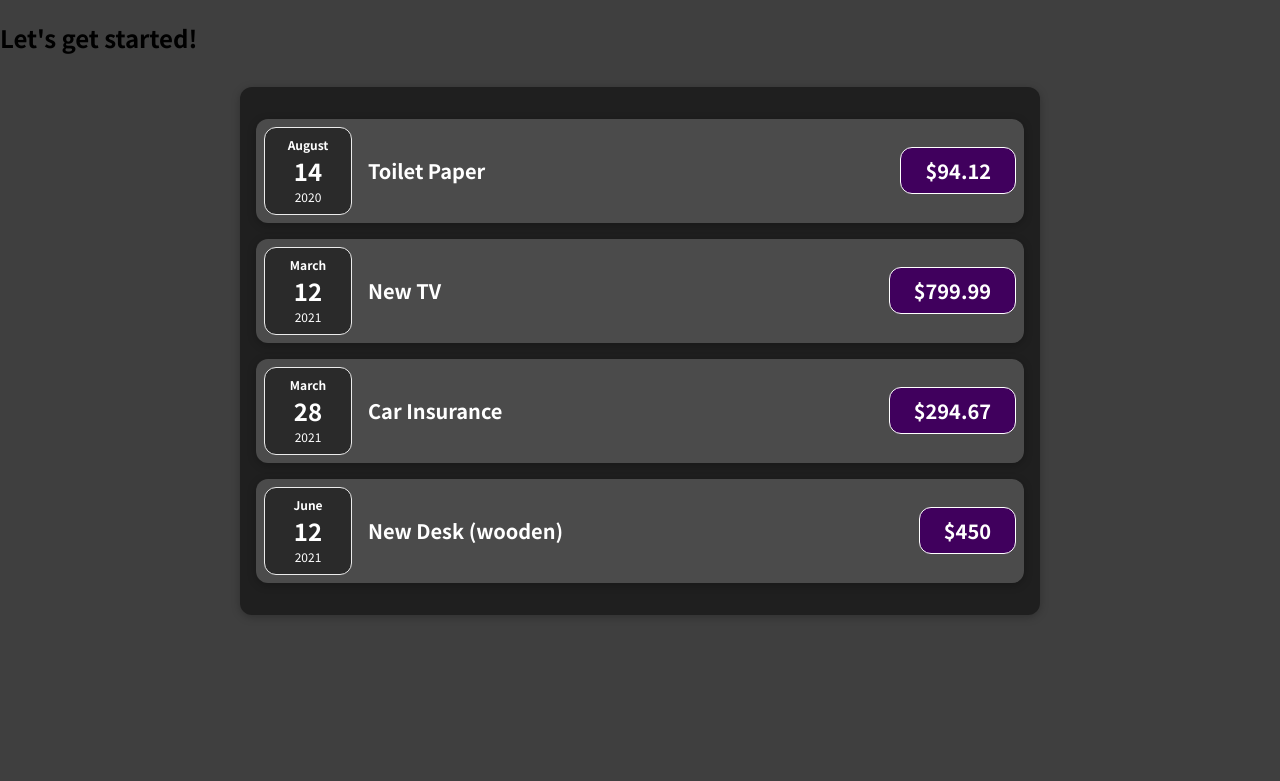
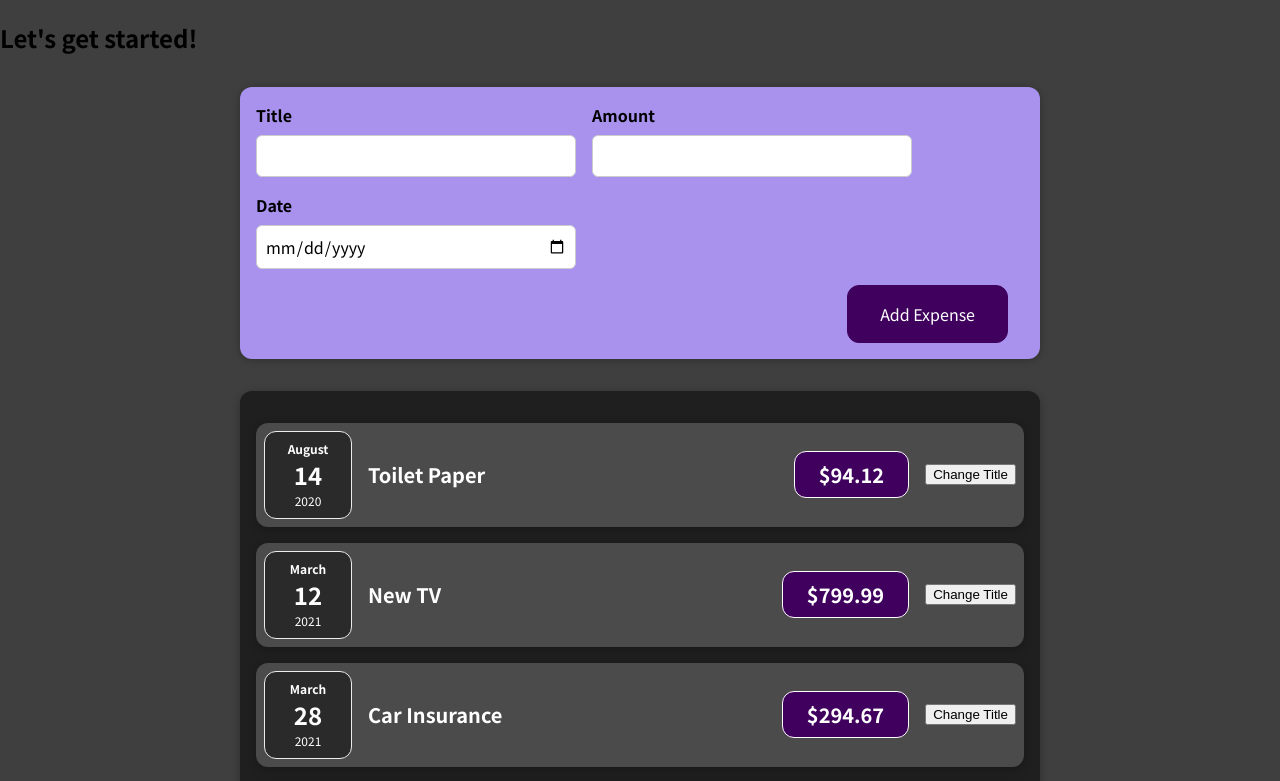
Before and after one commit to clearhythm/react-playground, a React (Create React App) app: page / in a window 1280 px wide. Shown: the top 781 px of the page. Built offline with nearby package versions, Linux system fonts and the light colour scheme.

Commit message:
adding initial support for new expenses

```diff
--- a/src/App.js
+++ b/src/App.js
@@ -1,5 +1,6 @@
 import React from 'react';
 import Expenses from './components/Expenses/Expenses';
+import NewExpense from './components/NewExpense/NewExpense';
 
 const App = () => {
   const expenses = [
@@ -27,6 +28,7 @@
   return (
     <div>
       <h2>Let's get started!</h2>
+      <NewExpense />
       <Expenses expenses={expenses} />
     </div>
   );
--- a/src/components/Expenses/ExpenseItem.js
+++ b/src/components/Expenses/ExpenseItem.js
@@ -1,16 +1,22 @@
-import React from 'react';
+import React, { useState } from 'react';
 import Card from '../UI/Card';
 import ExpenseDate from './ExpenseDate';
 import './ExpenseItem.css';
 
 const ExpenseItem = (props) => {
+  const [title, setTitle] = useState(props.title);
 
+  const clickHandler = () => {
+    setTitle('Updated!');
+    console.log(title);
+  }
   return (
     <Card className="expense-item">
       <ExpenseDate date={props.date} />
       <div className="expense-item__description">
-        <h2>{props.title}</h2>
+        <h2>{title}</h2>
         <div className="expense-item__price">${props.amount}</div>
+        <button onClick={clickHandler}>Change Title</button>
       </div>
     </Card>
   );
--- /dev/null
+++ b/src/components/NewExpense/ExpenseForm.css
@@ -0,0 +1,26 @@
+.new-expense__controls {
+  display: flex;
+  flex-wrap: wrap;
+  gap: 1rem;
+  margin-bottom: 1rem;
+  text-align: left;
+}
+
+.new-expense__control label {
+  font-weight: bold;
+  margin-bottom: 0.5rem;
+  display: block;
+}
+
+.new-expense__control input {
+  font: inherit;
+  padding: 0.5rem;
+  border-radius: 6px;
+  border: 1px solid #ccc;
+  width: 20rem;
+  max-width: 100%;
+}
+
+.new-expense__actions {
+  text-align: right;
+}
--- /dev/null
+++ b/src/components/NewExpense/ExpenseForm.js
@@ -0,0 +1,26 @@
+import React from 'react';
+import './ExpenseForm.css';
+
+const ExpenseForm = (props) => {
+  return <form>
+    <div className = "new-expense__controls">
+      <div className="new-expense__control">
+        <label>Title</label>
+        <input type="text" />
+      </div>
+      <div className="new-expense__control">
+        <label>Amount</label>
+        <input type="number" min="0.01" step="0.01" />
+      </div>
+      <div className="new-expense__control">
+        <label>Date</label>
+        <input type="date" min="2019-01-01" max="2022-12-31" />
+      </div>
+    </div>
+    <div className="new-expense__actions">
+      <button type="submit">Add Expense</button>
+    </div>
+  </form>
+}
+
+export default ExpenseForm;
--- /dev/null
+++ b/src/components/NewExpense/NewExpense.css
@@ -0,0 +1,38 @@
+.new-expense {
+  background-color: #a892ee;
+  padding: 1rem;
+  margin: 2rem auto;
+  width: 50rem;
+  max-width: 95%;
+  border-radius: 12px;
+  text-align: center;
+  box-shadow: 0 1px 8px rgba(0, 0, 0, 0.25);
+}
+
+.new-expense button {
+  font: inherit;
+  cursor: pointer;
+  padding: 1rem 2rem;
+  border: 1px solid #40005d;
+  background-color: #40005d;
+  color: white;
+  border-radius: 12px;
+  margin-right: 1rem;
+}
+
+.new-expense button:hover,
+.new-expense button:active {
+  background-color: #510674;
+  border-color: #510674;
+}
+
+.new-expense button.alternative {
+  color: #220131;
+  border-color: transparent;
+  background-color: transparent;
+}
+
+.new-expense button.alternative:hover,
+.new-expense button.alternative:active {
+  background-color: #ddb3f8;
+}
--- /dev/null
+++ b/src/components/NewExpense/NewExpense.js
@@ -0,0 +1,12 @@
+import React from 'react';
+import ExpenseForm from './ExpenseForm';
+
+import './NewExpense.css';
+
+const NewExpense = () => {
+  return <div className="new-expense">
+    <ExpenseForm />
+  </div>
+}
+
+export default NewExpense;
```
